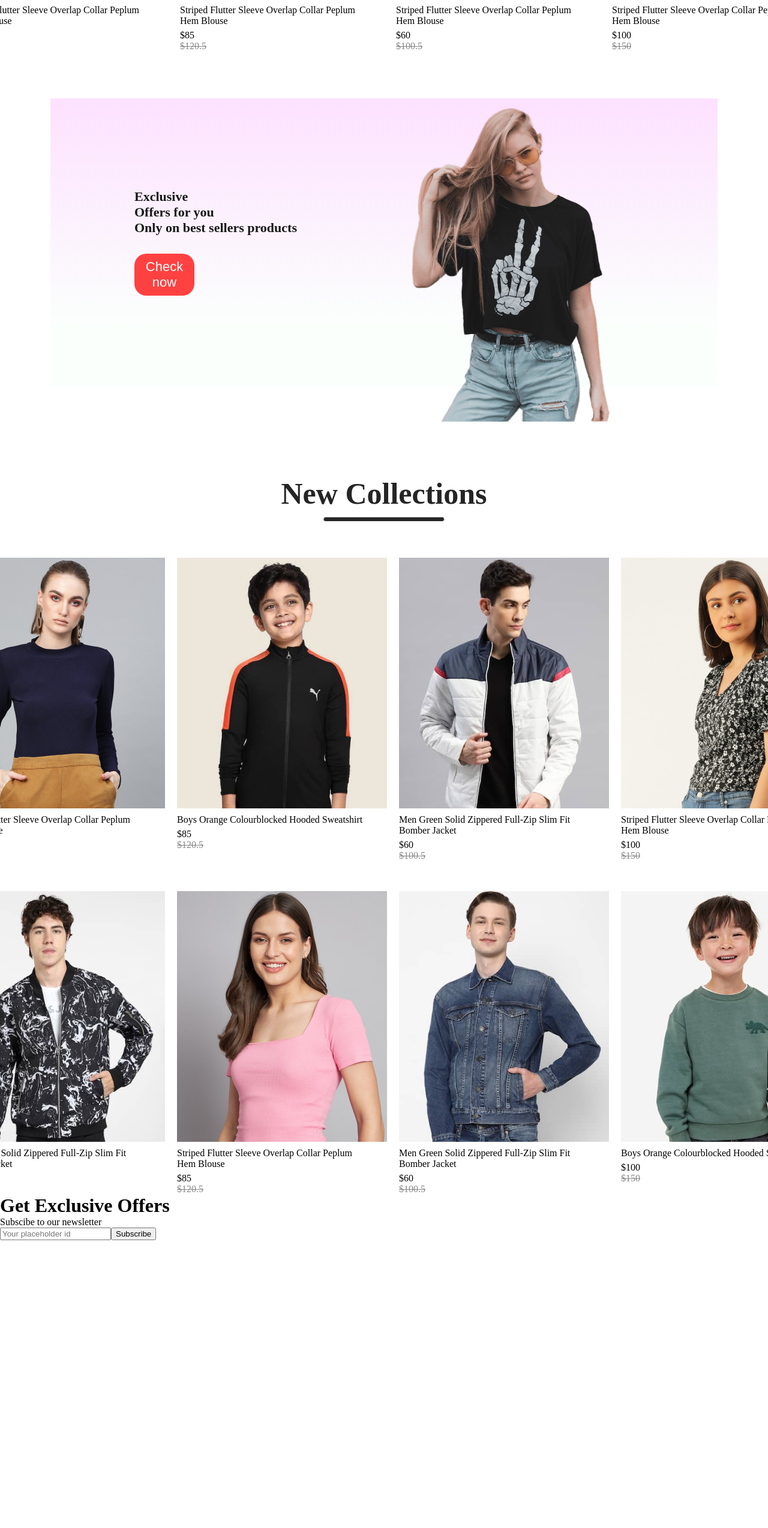
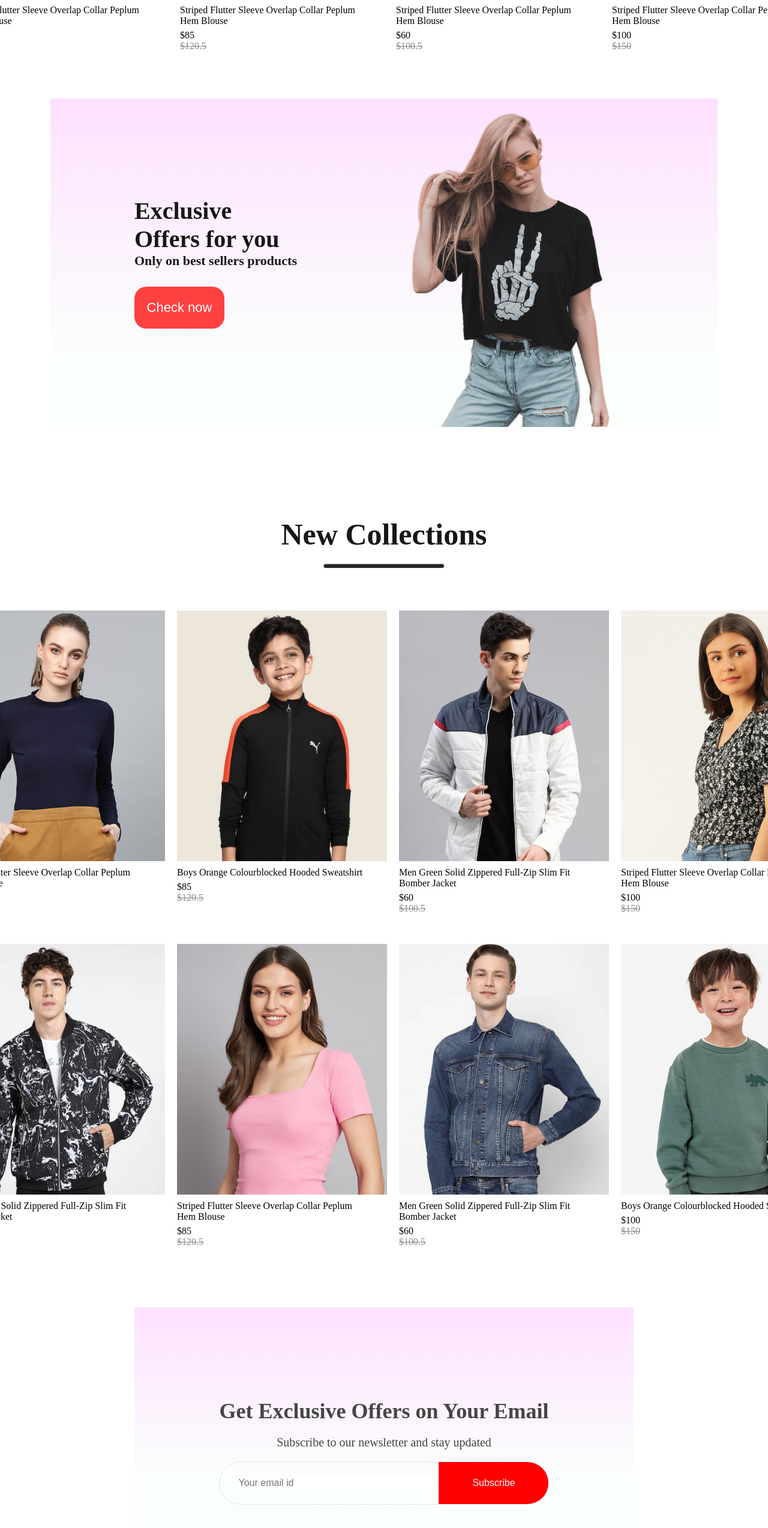
Before and after one commit to Ruman67/Ecomm, a React (Create React App) app in the folder frontend/: page / in a window 1280 px wide. Shown: the part 1453-4001 px from the top of the page at 60% size. Before the commit the page ends 3521 px from the top, so only its background shows below. Built offline with nearby package versions, Linux system fonts and the light colour scheme.

Commit message:
newsletter button fixed

```diff
--- a/frontend/src/Components/NewCollections/Newcollections.css
+++ b/frontend/src/Components/NewCollections/Newcollections.css
@@ -2,11 +2,12 @@
     display: flex;
     flex-direction: column;
     align-items: center;
-    gap: 10px;
+    gap: 20px;
+    margin-bottom: 100px;
 }
 
 .new-collections h1 {
-    color: #252525;
+    color: #171717;
     font-size: 50px;
     font-weight: 600;
 }
--- a/frontend/src/Components/Newsletter/Newsletter.css
+++ b/frontend/src/Components/Newsletter/Newsletter.css
@@ -1,52 +1,63 @@
-.newsletter{
+.newsletter {
     width: 65%;
-    height:40vh;
+    height: 60vh; /* Adjust height as needed */
     display: flex;
     flex-direction: column;
     align-items: center;
+    justify-content: center;
     margin: auto;
-    padding: 0px 140px;
     margin-bottom: 150px;
-    background: linear-gradient(180deg,#fde1ff 0%,#e1ffea22 60% );
-    gap:50px;
-}
-.newsletter h1{
+    background: linear-gradient(180deg, #fde1ff 0%, #e1ffea22 60%);
+    text-align: center;
+  }
+
+  .newsletter-content {
+    display: flex;
+    flex-direction: column;
+    align-items: center;
+    gap: 20px;
+  }
+
+  .newsletter h1 {
     color: #454545;
-    font-size: 54px;
+    font-size: 36px;
     font-weight: 600;
+  }
 
-}
-.newsletter p{
-    color:#454545;
-    font-size:20px;
+  .newsletter p {
+    color: #454545;
+    font-size: 20px;
+  }
 
-}
-.newsletter div{
-    display:flex;
-    align-items:center;
-    width: 730px;
+  .newsletter-form {
+    display: flex;
+    align-items: center;
+    justify-content: center;
+    width: 100%;
+    max-width: 730px;
     height: 70px;
-    border-radius:80px ;
-    justify-content: space-between;
-    border:1px solid #e3e3e3;
-}
-.newsletter input{
-    width: 500px;
+    border-radius: 80px;
+    border: 1px solid #e3e3e3;
+    overflow: hidden;
+  }
+
+  .newsletter-form input {
+    width: 70%;
     margin-left: 30px;
-    border:none;
+    border: none;
     color: #616161;
-    font-family: Poppins;
+    font-family: Poppins, sans-serif;
     font-size: 16px;
+    outline: none;
+  }
 
-    outline: none;
-}
-.newsletter div button{
-    width:210px;
-    height: 70px;
-    border-radius:80px;
-    background: black;
+  .newsletter-form button {
+    width: 210px;
+    height: 100%;
+    border: none;
+    border-radius: 0;
+    background: red;
     color: white;
     font-size: 16px;
-    cursor:pointer;
-
-}
+    cursor: pointer;
+  }
--- a/frontend/src/Components/Newsletter/Newsletter.jsx
+++ b/frontend/src/Components/Newsletter/Newsletter.jsx
@@ -1,16 +1,19 @@
- import React from 'react'
+import React from 'react';
+import './Newsletter.css';
 
 const Newsletter = () => {
   return (
-    <div className='newsletter'>
-        <h1>Get Exclusive Offers </h1>
-        <p>Subscibe to our newsletter </p>
-    <div>
-        <input type="email" placeholder='Your placeholder id'/>
-        <button>Subscribe</button>
+    <div className="newsletter">
+      <div className="newsletter-content">
+        <h1>Get Exclusive Offers on Your Email</h1>
+        <p>Subscribe to our newsletter and stay updated</p>
+        <div className="newsletter-form">
+          <input type="email" placeholder="Your email id" />
+          <button>Subscribe</button>
+        </div>
+      </div>
     </div>
-    </div>
-  )
-}
+  );
+};
 
-export default Newsletter
+export default Newsletter;
--- a/frontend/src/Components/Offers/Offers.css
+++ b/frontend/src/Components/Offers/Offers.css
@@ -1,51 +1,104 @@
-.offers{
-display:flex;
+.offers {
+  display: flex;
+  flex-wrap: wrap;
   width: 65%;
-height: 60vh;
+  height: auto;
   margin: auto;
   padding: 0px 140px;
   margin-bottom: 150px;
-background: linear-gradient(180deg, #fde1ff 0%,#e1ffea22 80%);
+  background: linear-gradient(180deg, #fde1ff 0%, #e1ffea22 80%);
+  gap: 50px;
+}
 
+.offers-left {
+  flex: 1;
+  display: flex;
+  flex-direction: column;
+  justify-content: center;
 }
-.offers-left{
-    flex:1;
-    display:flex;
-    flex-direction:column;
-    justify-content:center;
 
-}
-.offers-left button{
+.offers-left button {
   height: 70px;
-    width: 100px;
+  width: 150px;
   border-radius: 20px;
-background:#ff4141;
-border:none;
+  background: #ff4141;
+  border: none;
   color: white;
   font-size: 22px;
   font-weight: 500;
   margin-top: 30px;
   cursor: pointer;
 }
-.offers-left h1{
-    display:flex;
+
+.offers-left h1 {
+  color: #171717;
+  font-size: 40px;
+  font-weight: 600;
+}
+
+.offers-left p {
   color: #171717;
   font-size: 22px;
   font-weight: 600;
+}
 
+.offers-middle {
+  flex: 1;
+  text-align: center;
+  display: flex;
+  flex-direction: column;
+  align-items: center;
+  justify-content: center;
+  gap: 20px;
 }
-.offers-left p{
-    color: #171717;
-    font-size:22px;
-    font-weight:600;
+
+.offers-middle h1 {
+  color: #454545;
+  font-size: 36px;
+  font-weight: 600;
 }
-.offers-right{
-    flex:1;
-    display:flex;
-    align-items:center;
+
+.offers-middle p {
+  color: #454545;
+  font-size: 20px;
+}
+
+.offers-middle div {
+  display: flex;
+  align-items: center;
+  justify-content: space-between;
+  width: 100%;
+  max-width: 730px;
+  height: 70px;
+  border-radius: 80px;
+  border: 1px solid #e3e3e3;
+  overflow: hidden;
+}
+
+.offers-middle input {
+  width: 70%;
+  margin-left: 30px;
+  border: none;
+  color: #616161;
+  font-family: Poppins;
+  font-size: 16px;
+  outline: none;
+}
+
+.offers-middle button {
+  width: 210px;
+  height: 100%;
+  border: none;
+  border-radius: 0;
+  background: black;
+  color: white;
+  font-size: 16px;
+  cursor: pointer;
+}
+
+.offers-right {
+  flex: 1;
+  display: flex;
+  align-items: center;
   justify-content: flex-end;
-    padding-top: 50px;
-
-
-
 }
```
Lines whose indentation alone changed are shown as unchanged.
